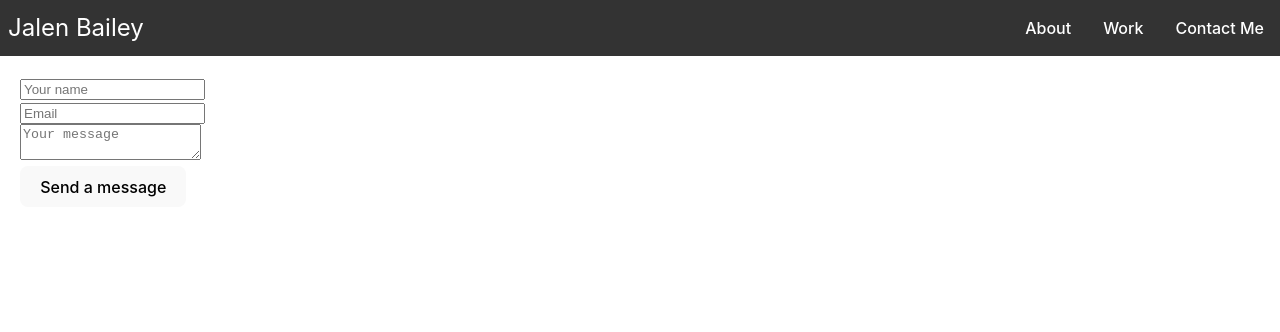
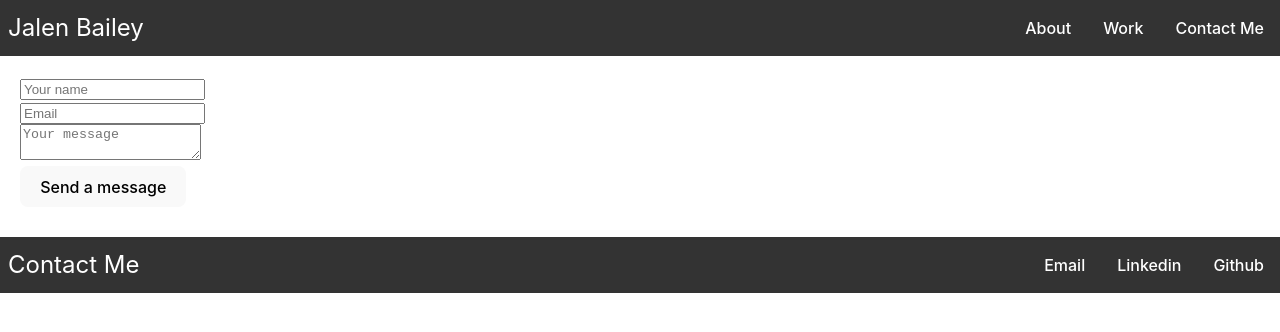
Before and after one commit to JBailey007/react-portfolio, a React (Vite) app: page /contact in a window 1280 px wide. Shown: the top 332 px of the page. Built offline with nearby package versions, Linux system fonts and the light colour scheme.

Commit message:
added footer to all pages

```diff
--- a/src/pages/Contact.jsx
+++ b/src/pages/Contact.jsx
@@ -1,5 +1,6 @@
 import ContactForm from "../components/Contactform";
 import Header from "../components/Header";
+import Footer from "../components/Footer";
 
 const Contact = () => {
     return (
@@ -10,6 +11,9 @@ const Contact = () => {
         <div>
            <ContactForm />
         </div>
+        <div>
+            <Footer />
+        </div>
         </div>
     )
 }
--- a/src/pages/Work.jsx
+++ b/src/pages/Work.jsx
@@ -1,3 +1,4 @@
+import Footer from "../components/Footer";
 import Header from "../components/Header";
 import Tiles from "../components/Tiles";
 
@@ -7,10 +8,14 @@ const Work = () => {
       <div>
         <Header />
       </div>
+      <div>
         <Tiles />
       </div>
-    )
-
-}
+      <div>
+        <Footer />
+      </div>
+    </div>
+  );
+};
 
 export default Work;
```
Lines whose indentation alone changed are shown as unchanged.
